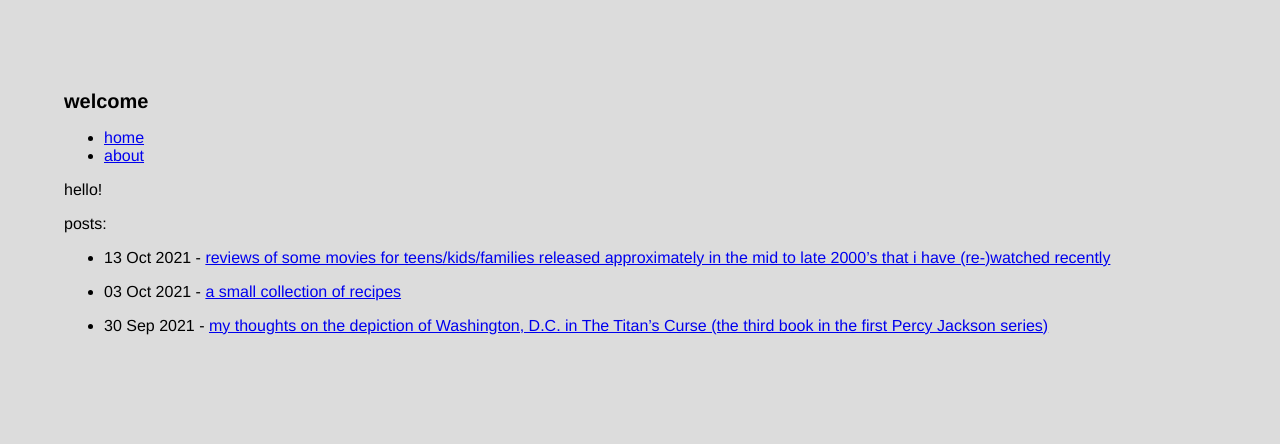
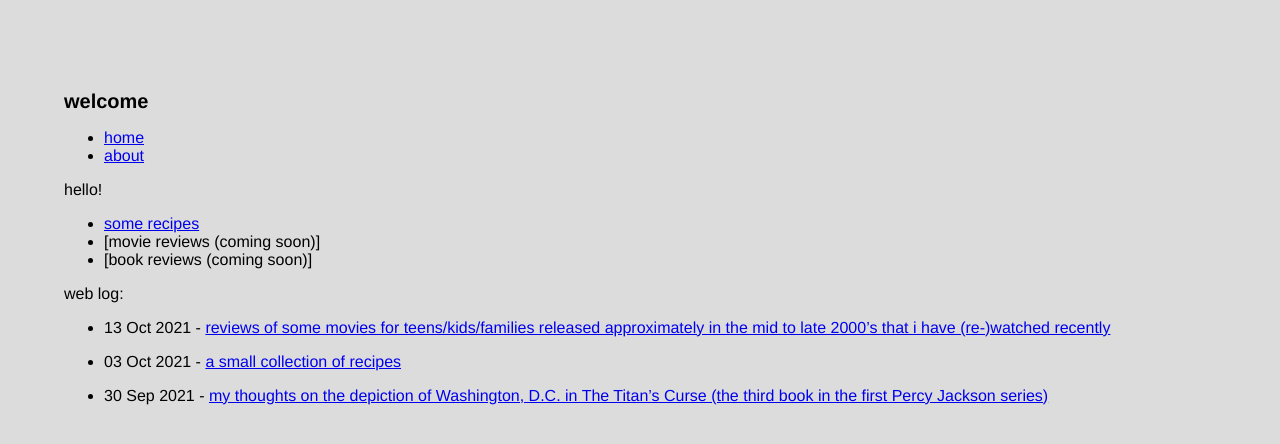
Before and after one commit to radicula/radicula.github.io, a Jekyll site: the page built from index.md, in a window 1280 px wide. Shown: the top 444 px of the page. Built offline with Jekyll 4.4.1, drawn with Linux system fonts in a browser that asks for light colours.

Commit message:
add links

```diff
--- a/index.md
+++ b/index.md
@@ -5,7 +5,11 @@ title: welcome
 
 hello!
 
-posts:
+- [some recipes](/recipes)
+- [movie reviews (coming soon)]
+- [book reviews (coming soon)]
+
+web log:
 {% for post in site.posts %}
 * {{ post.date | date_to_string }} - [{{ post.title }}]({{ post.url }})
 {% endfor %}
```
